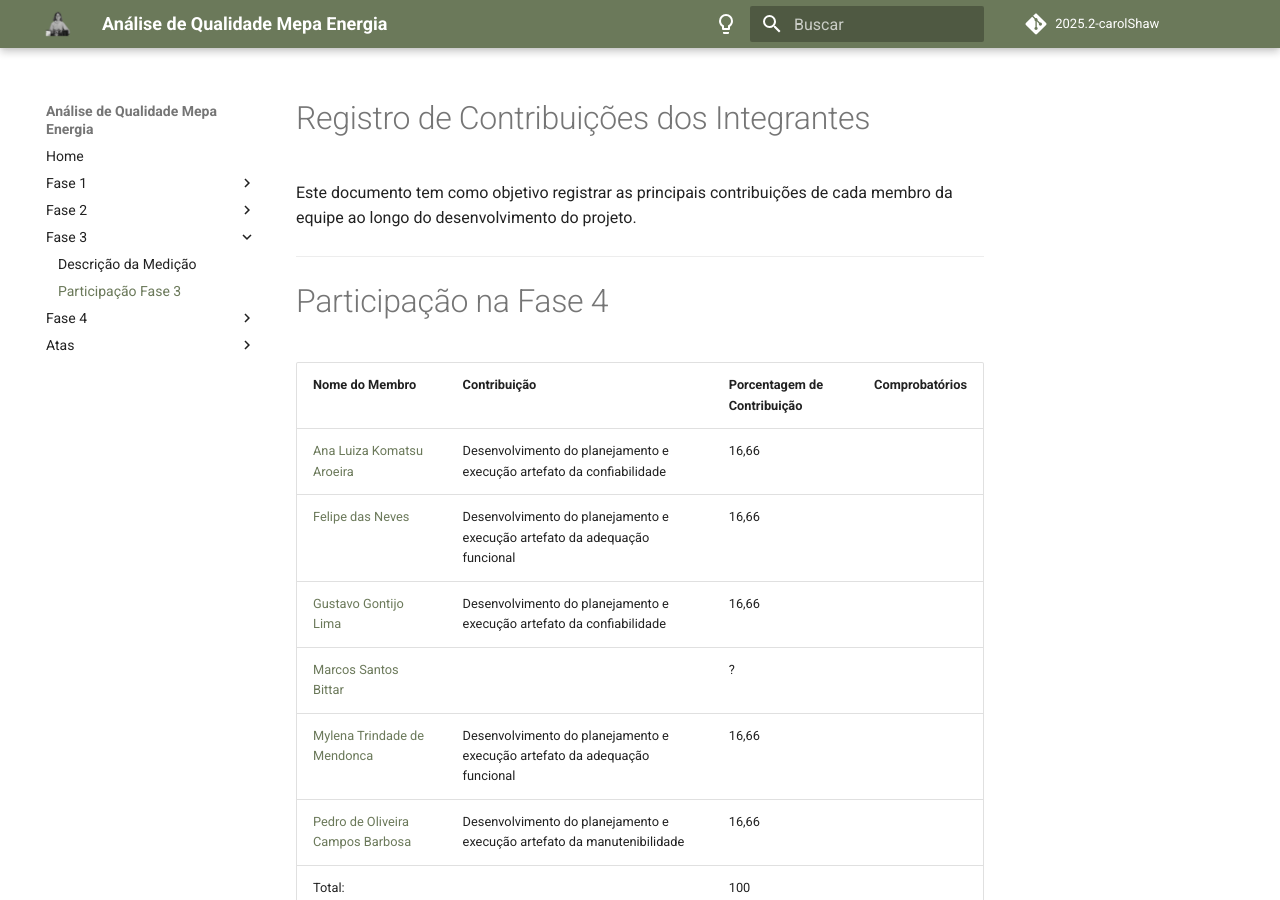
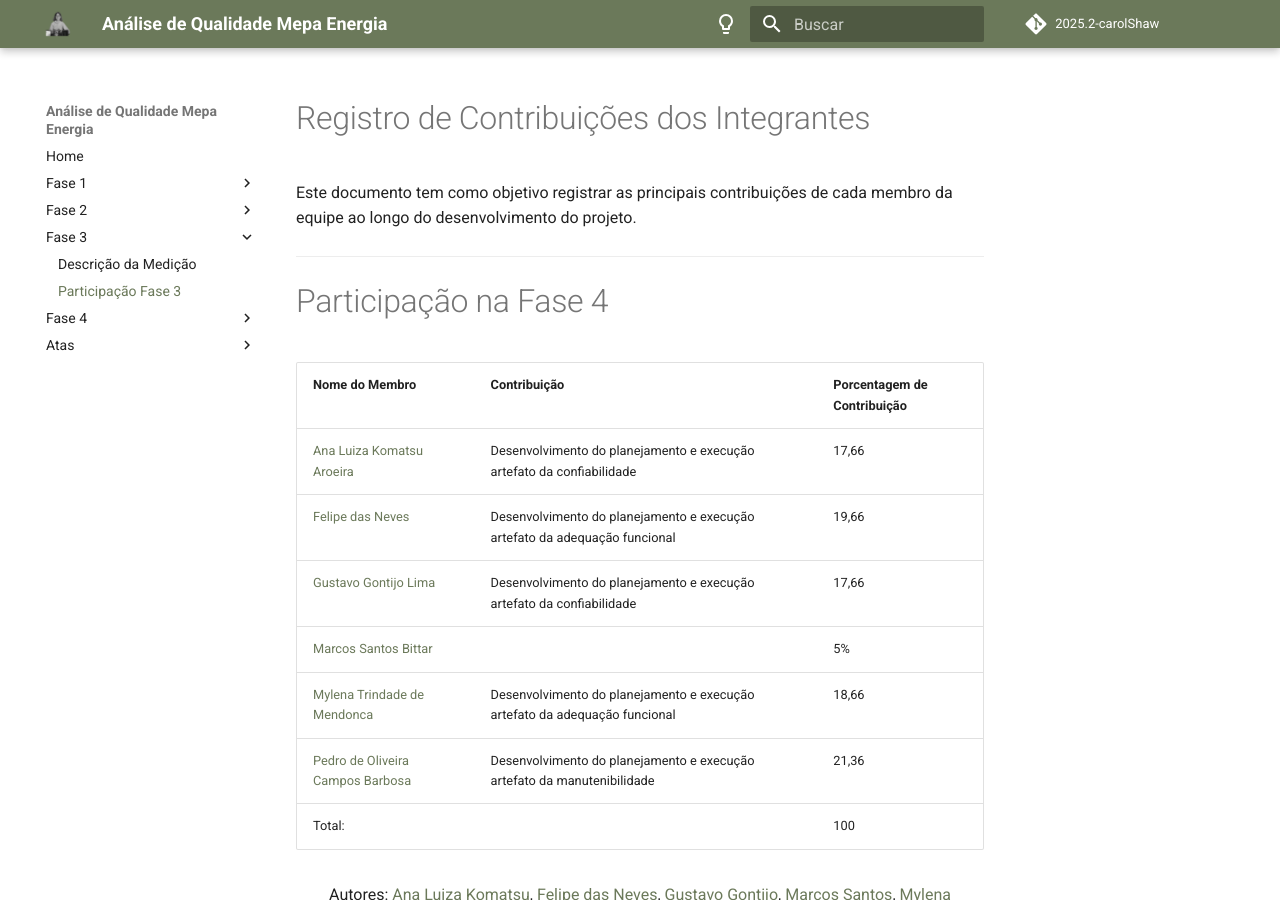
Before and after one commit to FCTE-Qualidade-de-Software-1/2025-2_T02_CAROL-SHAW, an MkDocs documentation site: the page built from docs/pages/Modulo3/partIntegrantesFase3.md, in a window 1280 px wide and 900 px high. Built offline with MkDocs 1.6.1 and Material for MkDocs 9.7.7, drawn with Linux system fonts in a browser that asks for light colours; comment, search, counter and statistics services are not loaded.

Commit message:
doc: ajuste na imagem da adq fase 2 e contrib

```diff
--- a/docs/pages/Modulo3/partIntegrantesFase3.md
+++ b/docs/pages/Modulo3/partIntegrantesFase3.md
@@ -6,14 +6,14 @@ Este documento tem como objetivo registrar as principais contribuições de cada
 
 # Participação na Fase 4
 
-| Nome do Membro | Contribuição | Porcentagem de Contribuição | Comprobatórios |
-|----------------|--------------|----------------------------------------------|-----------------------------------|
-| [Ana Luiza Komatsu Aroeira](https://github.com/luluaroeira) | Desenvolvimento do planejamento e execução artefato da confiabilidade  | 16,66 | |
-| [Felipe das Neves](https://github.com/FelipeFreire-gf) | Desenvolvimento do planejamento e execução artefato da adequação funcional | 16,66 | |
-| [Gustavo Gontijo Lima](https://github.com/gabriel-lima258) | Desenvolvimento do planejamento e execução artefato da confiabilidade | 16,66 | |
-| [Marcos Santos Bittar](https://github.com/Bittarx) | | ? | |
-| [Mylena Trindade de Mendonca](https://github.com/MateuSansete)|  Desenvolvimento do planejamento e execução artefato da adequação funcional | 16,66 | |
-| [Pedro de Oliveira Campos Barbosa](https://github.com/pfc15) | Desenvolvimento do planejamento e execução artefato da manutenibilidade| 16,66 | |
+| Nome do Membro | Contribuição | Porcentagem de Contribuição |
+|----------------|--------------|----------------------------------------------|
+| [Ana Luiza Komatsu Aroeira](https://github.com/luluaroeira) | Desenvolvimento do planejamento e execução artefato da confiabilidade  | 17,66 |
+| [Felipe das Neves](https://github.com/FelipeFreire-gf) | Desenvolvimento do planejamento e execução artefato da adequação funcional | 19,66 |
+| [Gustavo Gontijo Lima](https://github.com/gabriel-lima258) | Desenvolvimento do planejamento e execução artefato da confiabilidade | 17,66 |
+| [Marcos Santos Bittar](https://github.com/Bittarx) | | 5% |
+| [Mylena Trindade de Mendonca](https://github.com/MateuSansete)|  Desenvolvimento do planejamento e execução artefato da adequação funcional | 18,66 |
+| [Pedro de Oliveira Campos Barbosa](https://github.com/pfc15) | Desenvolvimento do planejamento e execução artefato da manutenibilidade| 21,36 |
 | Total: | | 100 | |
 
 <div align="center">
```
Also changed, not shown: docs/pages/Modulo2/planejamentoDaAvaliacao.md (+2 -2 lines), docs/pages/Modulo4/partIntegrantesFase4.md (+7 -7 lines), docs/pages/Modulo2/assets/DiagramaGQM1.png (deleted), docs/pages/Modulo2/assets/DiagramaGQM11.png (added).
